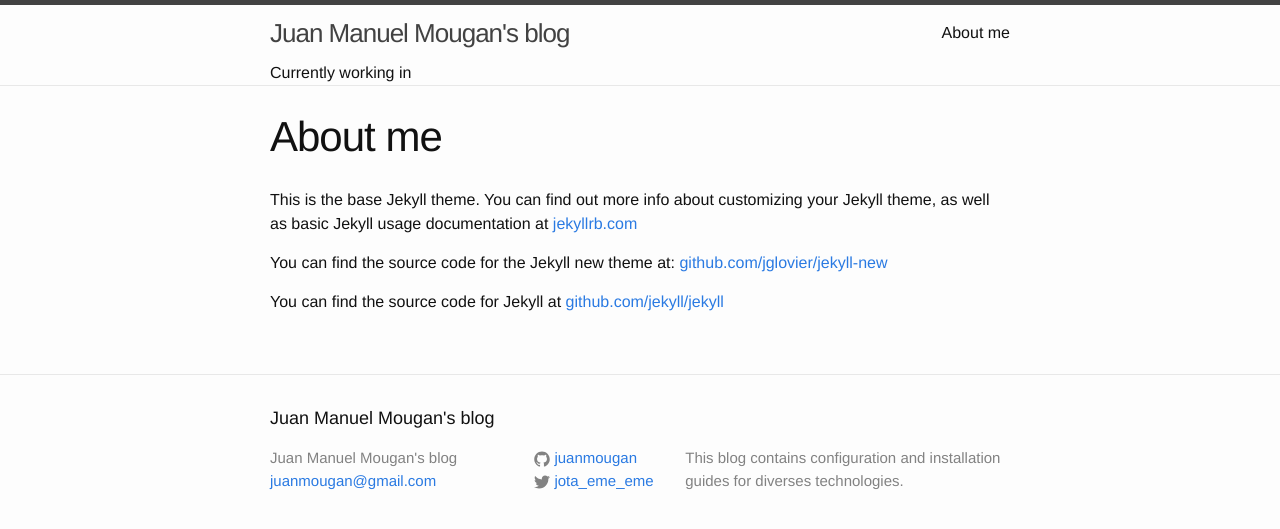
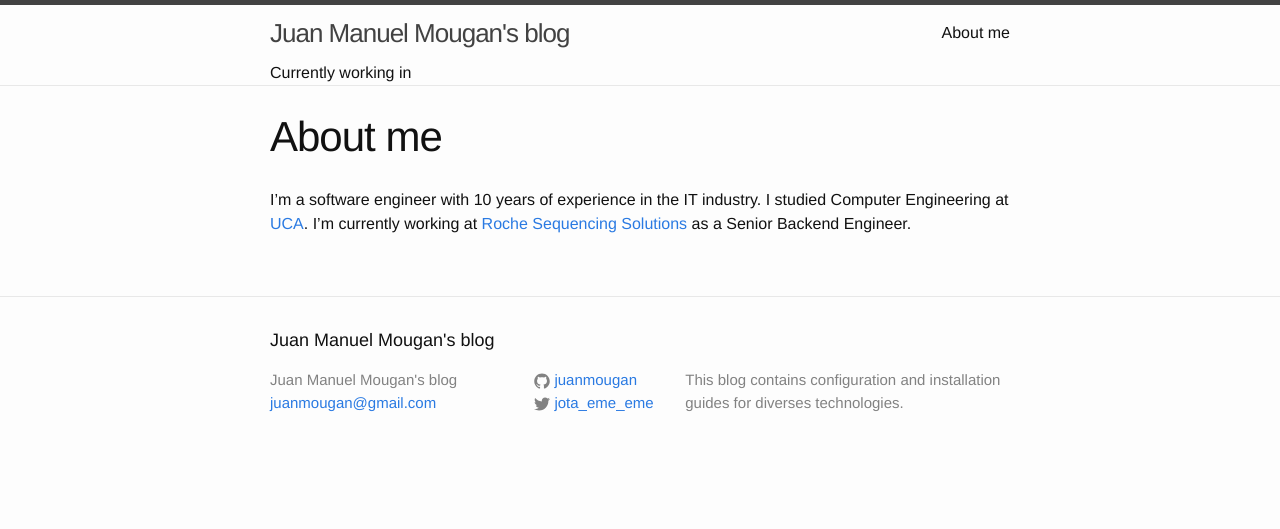
Before and after one commit to juanmougan/juanmougan.github.io, a Jekyll site: the page built from about.md, in a window 1280 px wide. Shown: the top 529 px of the page. Built offline with Jekyll 4.4.1, drawn with Linux system fonts in a browser that asks for light colours.

Commit message:
Added an About Me page

```diff
--- a/about.md
+++ b/about.md
@@ -4,8 +4,4 @@ title: About me
 permalink: /about/
 ---
 
-This is the base Jekyll theme. You can find out more info about customizing your Jekyll theme, as well as basic Jekyll usage documentation at [jekyllrb.com](http://jekyllrb.com/)
-
-You can find the source code for the Jekyll new theme at: [github.com/jglovier/jekyll-new](https://github.com/jglovier/jekyll-new)
-
-You can find the source code for Jekyll at [github.com/jekyll/jekyll](https://github.com/jekyll/jekyll)
+I'm a software engineer with 10 years of experience in the IT industry. I studied Computer Engineering at [UCA](http://uca.edu.ar/en). I'm currently working at [Roche Sequencing Solutions](https://sequencing.roche.com/en.html) as a Senior Backend Engineer.
```
